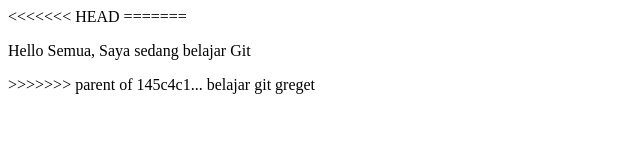
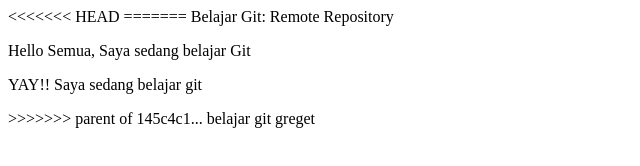
Before and after one commit to krisyunika/belajar-git, a plain HTML site: page index.html in a window 1280 px wide. Shown: the whole page, without its empty margins (0-640 px from the left). Drawn offline with Linux system fonts and the light colour scheme.

Commit message:
mengubah judul dan teks dibody

```diff
--- a/index.html
+++ b/index.html
@@ -4,9 +4,11 @@
 <html>
     <head>
         <title>Belajar Git - Project 01</title>
+        <tittle> Belajar Git: Remote Repository</tittle>
     </head>
     <body>
         <p>Hello Semua, Saya sedang belajar Git</p>
+        <p>YAY!! Saya sedang belajar git</p>
     </body>
 </html>
 >>>>>>> parent of 145c4c1... belajar git greget
```
